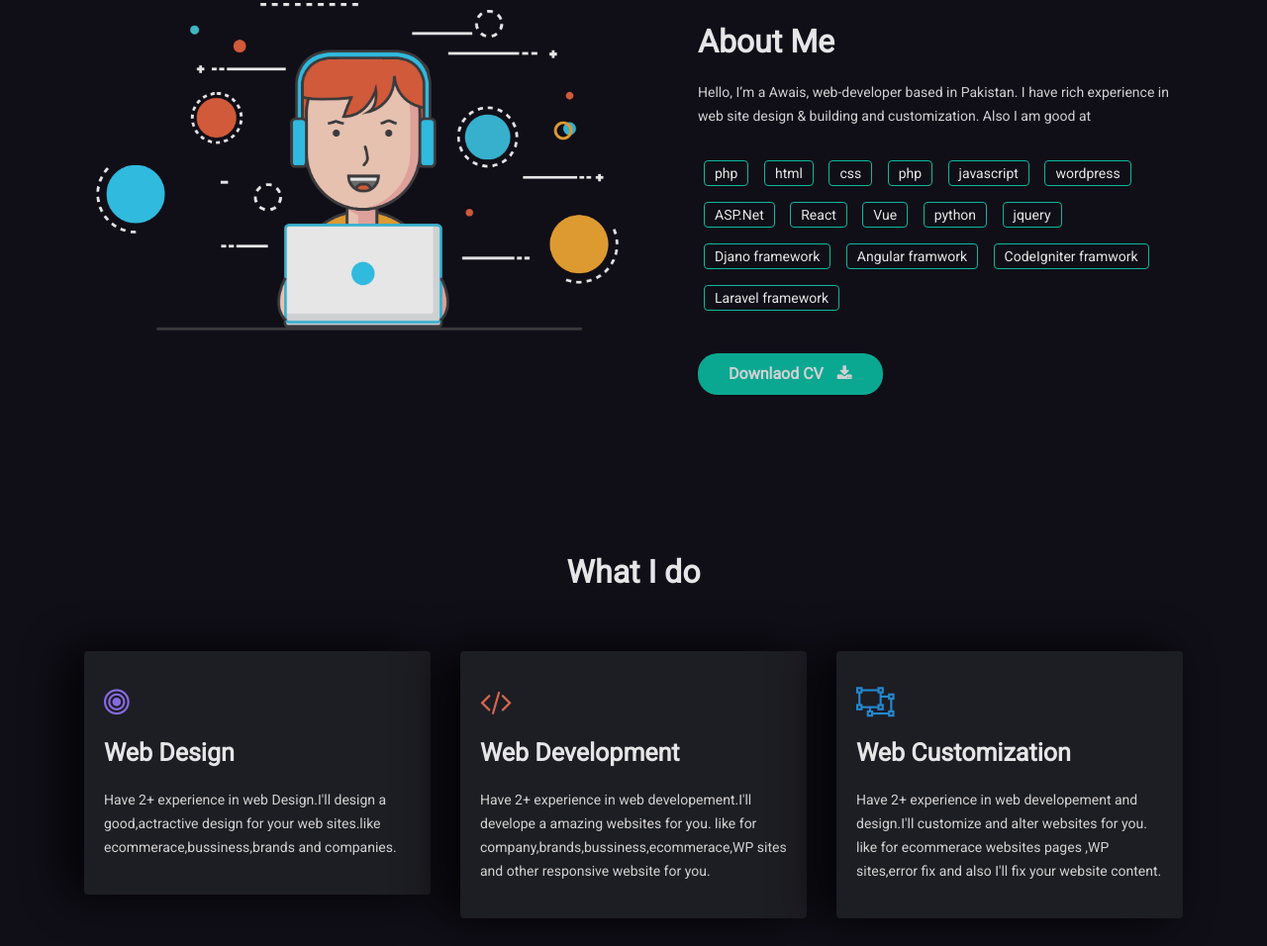
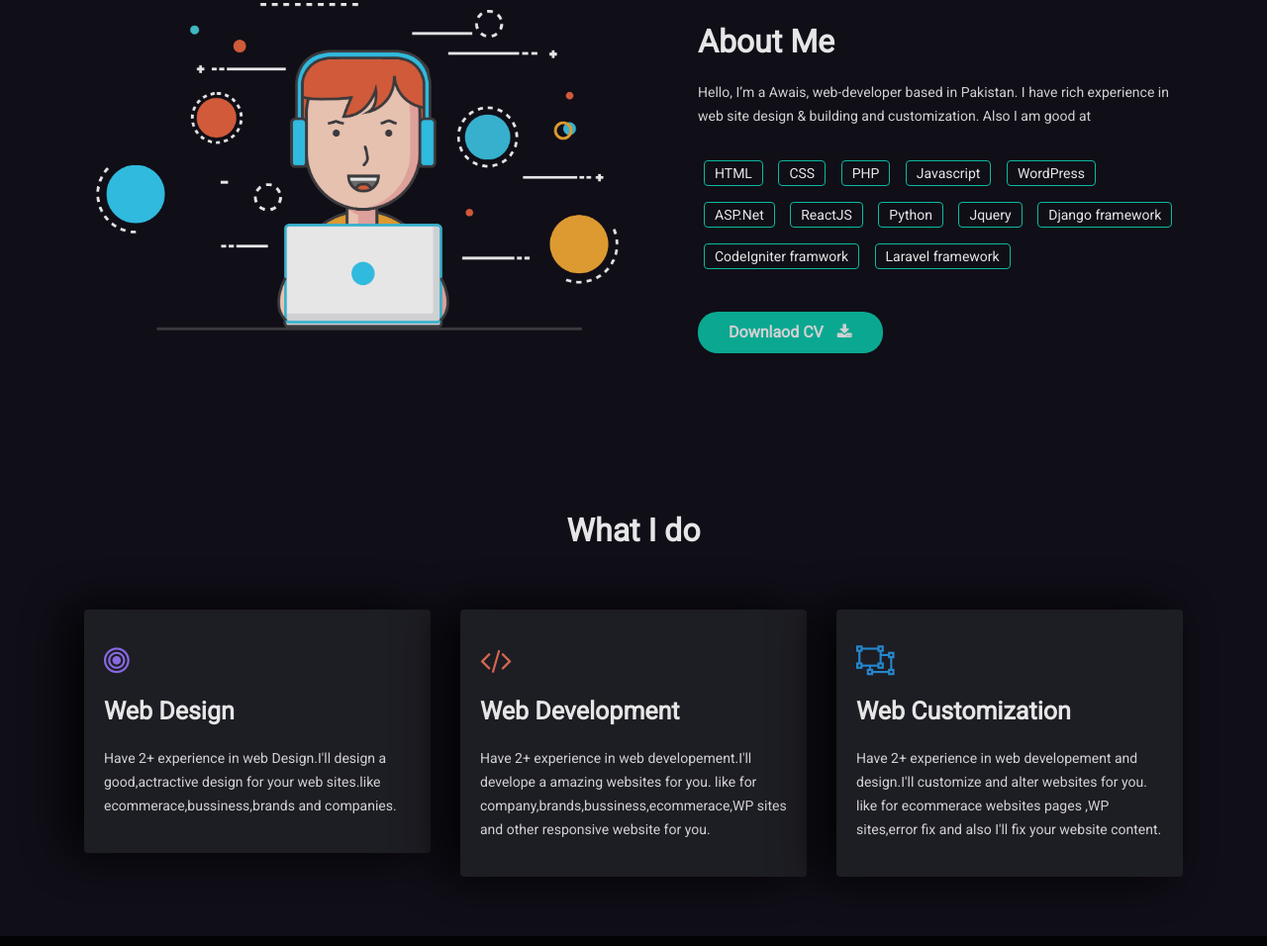
Before and after one commit to AWAIS97/awais97.github.io, a plain HTML site: page index.html in a window 1280 px wide. Shown: the part 933-1889 px from the top of the page at 99% size. Drawn offline with Linux system fonts and the light colour scheme; some packages are replaced by stand-ins of ours.

Commit message:
Update index.html

```diff
--- a/index.html
+++ b/index.html
@@ -173,19 +173,17 @@
                             and customization. Also I am good at</p>
                             <div class="mh-about-tag wow fadeInUp" data-wow-duration="0.8s" data-wow-delay="0.3s">
                                 <ul>
-                                    <li><span>php</span></li>
-                                    <li><span>html</span></li>
-                                    <li><span>css</span></li>
-                                    <li><span>php</span></li>
-                                    <li><span>javascript</span></li>
-                                    <li><span>wordpress</span></li>
+
+                                    <li><span>HTML</span></li>
+                                    <li><span>CSS</span></li>
+                                    <li><span>PHP</span></li>
+                                    <li><span>Javascript</span></li>
+                                    <li><span>WordPress</span></li>
                                     <li><span>ASP.Net</span></li>
-                                    <li><span>React</span></li>
-                                    <li><span>Vue</span></li>
-                                    <li><span>python</span></li>
-                                    <li><span>jquery</span></li>
-                                    <li><span>Djano framework</span></li>
-                                    <li><span>Angular framwork</span></li>
+                                    <li><span>ReactJS</span></li>
+                                    <li><span>Python</span></li>
+                                    <li><span>Jquery</span></li>
+                                    <li><span>Django framework</span></li>
                                     <li><span>CodeIgniter framwork</span></li>
                                     <li><span>Laravel framework</span></li>
 
```
